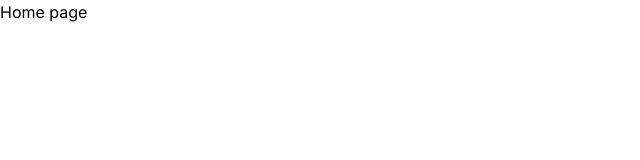
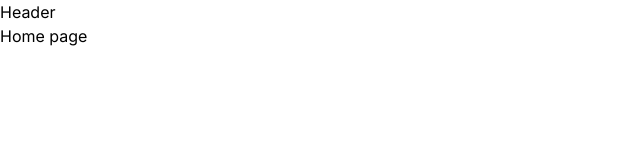
Before and after one commit to ChahineBendjeddou/live-news, a Next.js app: page / in a window 1280 px wide. Shown: the top 160 px of the page, without its empty margins (0-640 px from the left). Built offline with nearby package versions, Linux system fonts and the light colour scheme.

Commit message:
intreduce the a header component to the app

```diff
--- a/app/layout.tsx
+++ b/app/layout.tsx
@@ -1,3 +1,4 @@
+import Header from '@/components/Header'
 import './globals.css'
 import { Inter } from 'next/font/google'
 
@@ -16,7 +17,10 @@
 }) {
   return (
     <html lang="en">
-      <body className={inter.className}>{children}</body>
+      <body className={inter.className}>
+        <Header />
+        <div>{children}</div>
+      </body>
     </html>
   )
 }
--- /dev/null
+++ b/components/Header.tsx
@@ -0,0 +1,9 @@
+import { FC } from 'react'
+
+interface HeaderProps {}
+
+const Header: FC<HeaderProps> = ({}) => {
+  return <div>Header</div>
+}
+
+export default Header
```
